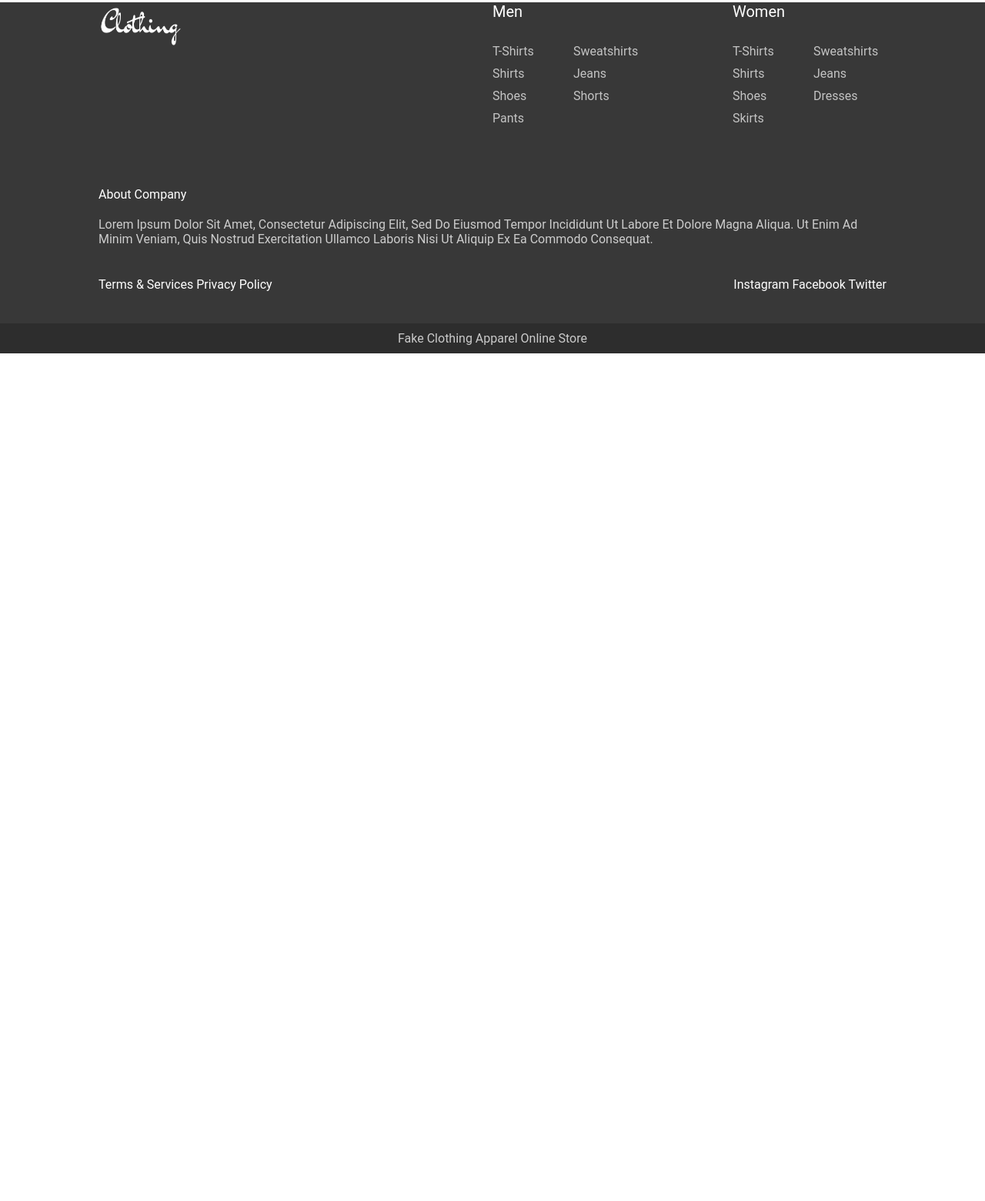
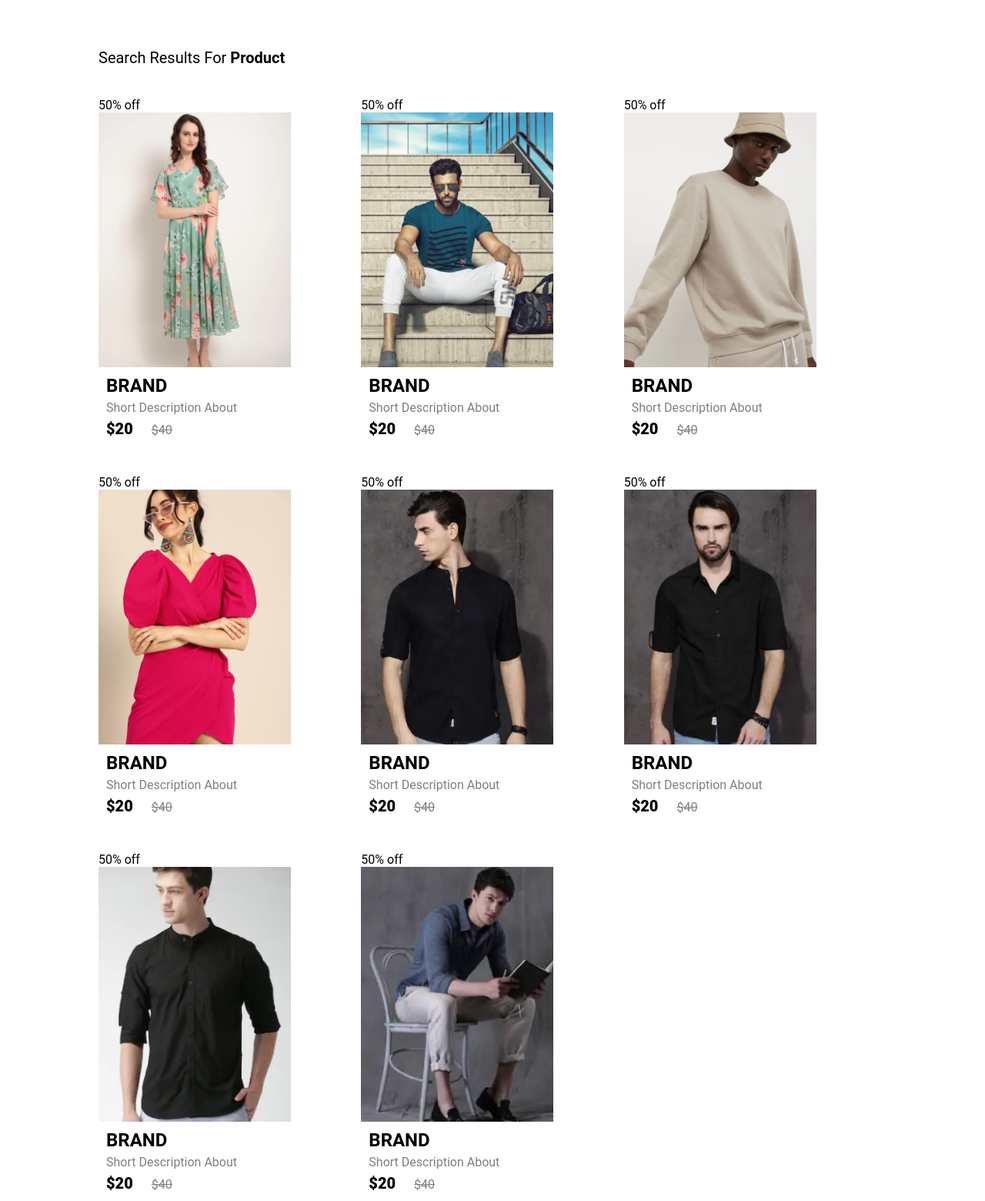
Before and after one commit to ali-kash/shopper-ecommerce, a plain HTML site: page public/seach.html in a window 1280 px wide. Shown: the part 117-1677 px from the top of the page at 77% size. Before the commit the page ends 800 px from the top, so only its background shows below. Drawn offline with Linux system fonts and the light colour scheme.

Commit message:
search results page

```diff
--- a/public/seach.html
+++ b/public/seach.html
@@ -10,11 +10,153 @@
 	<body>
 		<nav class="navbar"></nav>
 
-		<section></section>
+		<section class="search-results">
+			<h2 class="heading">search results for <span>product</span></h2>
+
+			<div class="product__container">
+				<div class="product__card">
+					<div class="product__image">
+						<span class="discount-tag">50% off</span>
+						<img
+							src="./images/card1.png"
+							class="product__thumb"
+							alt="product"
+						/>
+						<button class="card-btn">add to wish list</button>
+					</div>
+					<div class="product__info">
+						<h2 class="brand">brand</h2>
+						<p class="short-desc">short description about product...</p>
+						<span class="price">$20</span>
+						<span class="actual-price">$40</span>
+					</div>
+				</div>
+				<div class="product__card">
+					<div class="product__image">
+						<span class="discount-tag">50% off</span>
+						<img
+							src="./images/card2.png"
+							class="product__thumb"
+							alt="product"
+						/>
+						<button class="card-btn">add to wish list</button>
+					</div>
+					<div class="product__info">
+						<h2 class="brand">brand</h2>
+						<p class="short-desc">short description about product...</p>
+						<span class="price">$20</span>
+						<span class="actual-price">$40</span>
+					</div>
+				</div>
+				<div class="product__card">
+					<div class="product__image">
+						<span class="discount-tag">50% off</span>
+						<img
+							src="./images/card3.png"
+							class="product__thumb"
+							alt="product"
+						/>
+						<button class="card-btn">add to wish list</button>
+					</div>
+					<div class="product__info">
+						<h2 class="brand">brand</h2>
+						<p class="short-desc">short description about product...</p>
+						<span class="price">$20</span>
+						<span class="actual-price">$40</span>
+					</div>
+				</div>
+				<div class="product__card">
+					<div class="product__image">
+						<span class="discount-tag">50% off</span>
+						<img
+							src="./images/card4.png"
+							class="product__thumb"
+							alt="product"
+						/>
+						<button class="card-btn">add to wish list</button>
+					</div>
+					<div class="product__info">
+						<h2 class="brand">brand</h2>
+						<p class="short-desc">short description about product...</p>
+						<span class="price">$20</span>
+						<span class="actual-price">$40</span>
+					</div>
+				</div>
+				<div class="product__card">
+					<div class="product__image">
+						<span class="discount-tag">50% off</span>
+						<img
+							src="./images/card5.png"
+							class="product__thumb"
+							alt="product"
+						/>
+						<button class="card-btn">add to wish list</button>
+					</div>
+					<div class="product__info">
+						<h2 class="brand">brand</h2>
+						<p class="short-desc">short description about product...</p>
+						<span class="price">$20</span>
+						<span class="actual-price">$40</span>
+					</div>
+				</div>
+				<div class="product__card">
+					<div class="product__image">
+						<span class="discount-tag">50% off</span>
+						<img
+							src="./images/card6.png"
+							class="product__thumb"
+							alt="product"
+						/>
+						<button class="card-btn">add to wish list</button>
+					</div>
+					<div class="product__info">
+						<h2 class="brand">brand</h2>
+						<p class="short-desc">short description about product...</p>
+						<span class="price">$20</span>
+						<span class="actual-price">$40</span>
+					</div>
+				</div>
+				<div class="product__card">
+					<div class="product__image">
+						<span class="discount-tag">50% off</span>
+						<img
+							src="./images/card7.png"
+							class="product__thumb"
+							alt="product"
+						/>
+						<button class="card-btn">add to wish list</button>
+					</div>
+					<div class="product__info">
+						<h2 class="brand">brand</h2>
+						<p class="short-desc">short description about product...</p>
+						<span class="price">$20</span>
+						<span class="actual-price">$40</span>
+					</div>
+				</div>
+				<div class="product__card">
+					<div class="product__image">
+						<span class="discount-tag">50% off</span>
+						<img
+							src="./images/card8.png"
+							class="product__thumb"
+							alt="product"
+						/>
+						<button class="card-btn">add to wish list</button>
+					</div>
+					<div class="product__info">
+						<h2 class="brand">brand</h2>
+						<p class="short-desc">short description about product...</p>
+						<span class="price">$20</span>
+						<span class="actual-price">$40</span>
+					</div>
+				</div>
+			</div>
+		</section>
 
 		<footer></footer>
 
 		<script src="./js/nav.js"></script>
+		<script src="./js/slider.js"></script>
 		<script src="./js/footer.js"></script>
 	</body>
 </html>
--- a/public/styles/product.scss
+++ b/public/styles/product.scss
@@ -1,6 +1,7 @@
 .product-details {
 	width: 100%;
 	padding: 60px 10vw;
+	margin-top: 40px;
 	display: flex;
 	justify-content: space-between;
 
--- a/public/styles/seach.scss
+++ b/public/styles/seach.scss
@@ -0,0 +1,24 @@
+.search-results {
+	width: 100%;
+	padding: 60px 0;
+	margin-top: 40px;
+
+	.heading {
+		font-size: 20px;
+		text-transform: capitalize;
+		font-weight: 400;
+		margin-bottom: 40px;
+		padding: 0 10vw;
+
+		span {
+			font-weight: 700;
+		}
+	}
+
+	.product__container {
+		display: grid;
+		grid-template-columns: repeat(3, 1fr);
+		height: auto;
+		grid-row-gap: 40px;
+	}
+}
```
Also changed, not shown: public/styles/global.css, public/styles/product.css, public/styles/seach.css, 3 other files.
